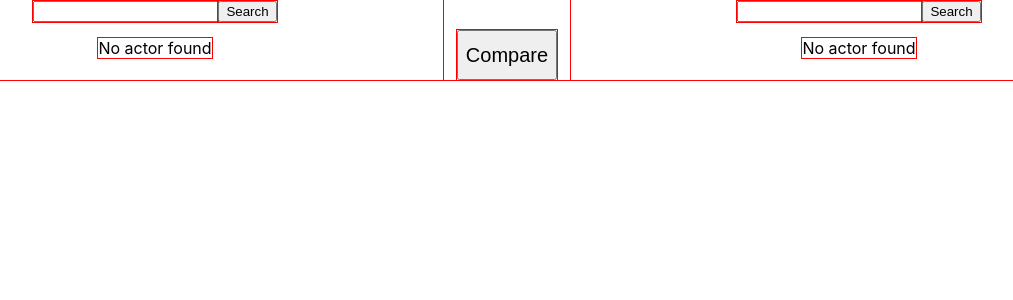
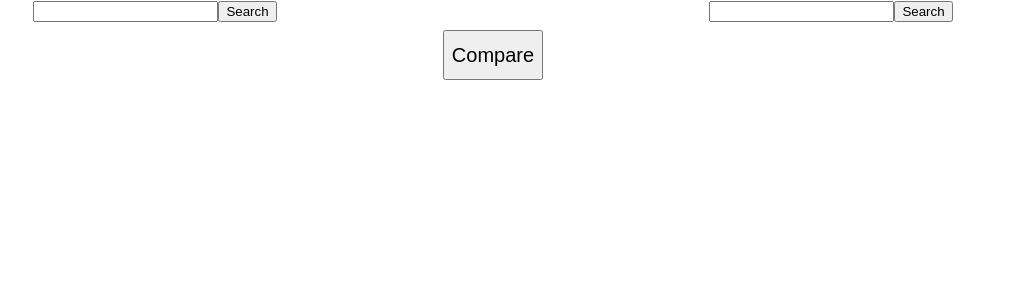
Before and after one commit to JustinMrks/film-compare-tool, a React (Create React App) app: page / in a window 1280 px wide. Shown: the top 300 px of the page, without its empty margins (133-1146 px from the left). Built offline with nearby package versions, Linux system fonts and the light colour scheme; the HTML template or start-up script is replaced by a standard one.

Commit message:
Full app functionality

```diff
--- a/src/Actor.js
+++ b/src/Actor.js
@@ -1,8 +1,9 @@
 import React, { useState } from 'react';
 import MovieCard from './MovieCard';
 
-const Actor = ({ actState, setActState, fetchMovies }) => {
+const Actor = ({ actState, setActState, fetchMovies, common, setCommon }) => {
   let [actor, setActor] = useState('');
+  let [loading, setLoading] = useState(false);
 
   const handleChange = (e) => {
     setActor(e.target.value);
@@ -10,7 +11,8 @@ const Actor = ({ actState, setActState, fetchMovies }) => {
 
   const handleSubmit = (e) => {
     e.preventDefault();
-    fetchMovies(setActState, actor);
+    fetchMovies(setActState, actor, setLoading);
+    setCommon();
   };
 
   return (
@@ -19,12 +21,16 @@ const Actor = ({ actState, setActState, fetchMovies }) => {
         <input type="text" value={actor} onChange={handleChange} />
         <button onClick={handleSubmit}>Search</button>
       </form>
-      {actState ? (
-        actState.movies.map((movie, index) => (
-          <MovieCard key={index} movie={movie} />
-        ))
+      {!loading ? (
+        actState && !common ? (
+          actState.movies.map((movie, index) => (
+            <MovieCard key={index} movie={movie} />
+          ))
+        ) : (
+          <> </>
+        )
       ) : (
-        <p> No actor found </p>
+        <p className="loading-msg"> Loading... </p>
       )}
     </div>
   );
--- a/src/App.css
+++ b/src/App.css
@@ -1,14 +1,16 @@
 *,
 *::before,
 *::after {
-  outline: 1px solid red;
+  /* outline: 1px solid red; */
   box-sizing: border-box;
 }
 
-.App {
+.upper {
   display: flex;
-  min-height: 100%;
-  justify-content: space-between;
+}
+
+.lower {
+  display: flex;
 }
 
 .compare-button {
@@ -27,12 +29,21 @@
 
 .movie-card {
   display: flex;
-  flex-direction: column;
   align-items: center;
+  width: 80%;
+  background-color: rgb(107, 27, 27);
+  margin: 20px;
+  padding: 20px;
 }
 
 .poster {
-  height: 450px;
-  width: 300px;
+  height: 374px;
+  width: 250px;
   background: rgb(186, 224, 229);
+  margin-right: 20px;
 }
+
+.card-text {
+  color: white;
+  width: auto;
+}
--- a/src/App.js
+++ b/src/App.js
@@ -3,6 +3,7 @@ import './App.css';
 import { useState } from 'react';
 
 import Actor from './Actor';
+import MovieCard from './MovieCard';
 
 function App() {
   const [act1, setAct1] = useState();
@@ -20,7 +21,8 @@ function App() {
   };
 
   //function to fetch the filmography and add it to state
-  const fetchMovies = (setActFunction, actorName) => {
+  const fetchMovies = (setActFunction, actorName, setLoading) => {
+    setLoading(true);
     axios
       .get(
         `https://actor-movie-api1.p.rapidapi.com/getid/${actorName}`,
@@ -36,8 +38,12 @@ function App() {
           };
         });
         setActFunction({ actor: actorName, movies: [...dataArray] });
+        setLoading(false);
       })
-      .catch((err) => setErrMsg(err));
+      .catch((err) => {
+        setErrMsg(err);
+        setLoading(false);
+      });
   };
 
   const compare = () => {
@@ -45,6 +51,7 @@ function App() {
       let compArr = act1.movies.filter((x) =>
         act2.movies.some((y) => x.title === y.title)
       );
+      setCommon(compArr);
       console.log(compArr);
       setErrMsg();
     } else {
@@ -54,11 +61,43 @@ function App() {
 
   return (
     <div className="App">
-      <Actor actState={act1} setActState={setAct1} fetchMovies={fetchMovies} />
-      <button className="compare-button" onClick={compare}>
-        Compare
-      </button>
-      <Actor actState={act2} setActState={setAct2} fetchMovies={fetchMovies} />
+      <section className="upper">
+        <Actor
+          actState={act1}
+          setActState={setAct1}
+          fetchMovies={fetchMovies}
+          common={common}
+          setCommon={setCommon}
+        />
+        {!common ? (
+          <button className="compare-button" onClick={compare}>
+            Compare
+          </button>
+        ) : (
+          <></>
+        )}
+
+        <Actor
+          actState={act2}
+          setActState={setAct2}
+          fetchMovies={fetchMovies}
+          common={common}
+          setCommon={setCommon}
+        />
+      </section>
+      {common ? (
+        <section className="lower">
+          {common.length === 0 ? (
+            <h1> They dont share any movies </h1>
+          ) : (
+            common.map((movie, index) => (
+              <MovieCard key={index} movie={movie} />
+            ))
+          )}
+        </section>
+      ) : (
+        <></>
+      )}
     </div>
   );
 }
--- a/src/MovieCard.js
+++ b/src/MovieCard.js
@@ -12,8 +12,10 @@ const MovieCard = ({ movie }) => {
       ) : (
         <div className="poster">{movie.title}</div>
       )}
-
-      <h1> {movie.title} </h1>
+      <div className="card-text">
+        <h1> {movie.title} </h1>
+        <p> {movie.overview} </p>
+      </div>
     </div>
   );
 };
```
